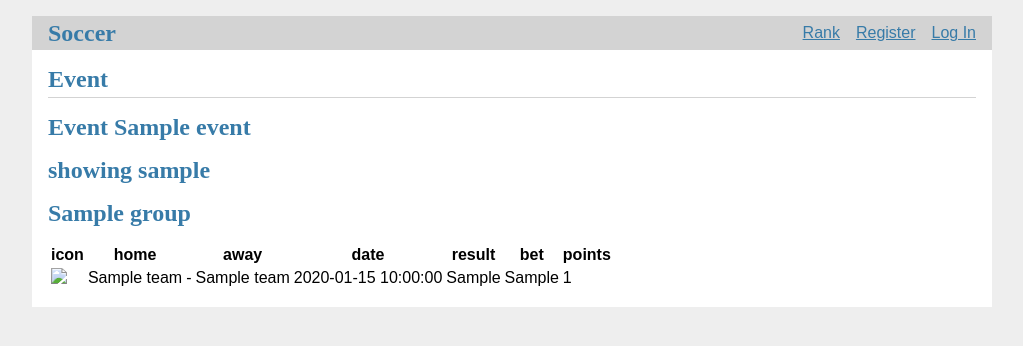
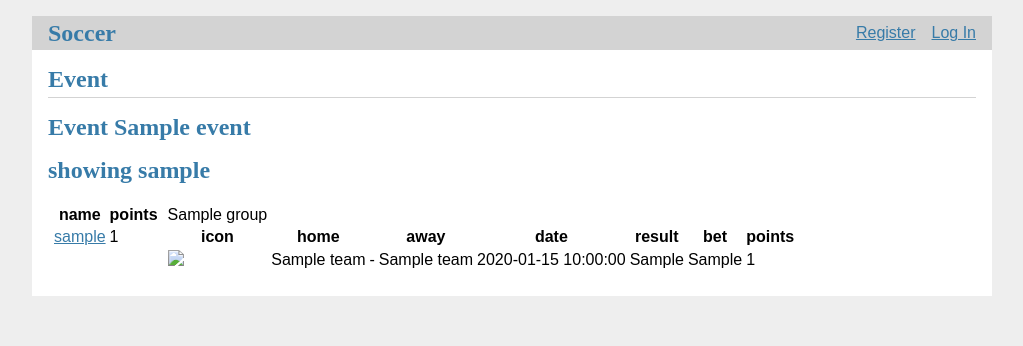
Before and after one commit to qflw/flask-soccer, a Flask app: template soccer/templates/event.html in a window 1280 px wide. Shown: the top 346 px of the page, without its empty margins (128-1151 px from the left). Run offline with Flask 2, Linux system fonts and the light colour scheme; the template is opened without the code that fills it: values that come from a table or form of the project are taken from there, others are empty; tables that the repository leaves empty hold one stand-in row (values such as "Sample post").

Commit message:
ranks are shown on main page

```diff
--- a/soccer/main/views.py
+++ b/soccer/main/views.py
@@ -47,15 +47,24 @@ def event():
         return "Hello, World %s" % escape(session['username'])
     '''
 
+    users = User.query.all()
+
+    def sort_by_points(elem):
+        return elem.get_points()
+
+    users.sort(reverse=True, key=sort_by_points)
+
     display_user = None
     user_id = request.args.get('user_id')
     if user_id:
         display_user = User.query.filter_by(id=user_id).first()
 
-    event = Event.query.first()
+    event = Event.query.filter_by(id=2018).first()
     if event:
         return render_template('event.html',
-                               event=event, display_user=display_user)
+                               event=event,
+                               display_user=display_user,
+                               ranked_users=users)
 
     abort(500)
 
@@ -117,9 +126,9 @@ def submitScore():
     if request.method == 'POST' and g.user:
         bet_string = request.form.get('bet')
         result_string = request.form.get('result')
-        match_id = request.form.get('match')
+        match_id = request.form.get('match_id')
 
-        if result_string:
+        if result_string and g.user.has_write_permission():
             match = Match.query.filter_by(id=match_id).first()
             match.result = result_string
             db.session.commit()
--- a/soccer/model.py
+++ b/soccer/model.py
@@ -87,7 +87,7 @@ class User(db.Model):
 class Team(db.Model):
     id = Column(Integer, primary_key=True)
     name = Column(String(50), unique=True, nullable=False)
-    short_name = Column(String(3), unique=True, nullable=False)
+    short_name = Column(String(3), unique=False, nullable=False)
 
     def __repr__(self):
         return '<Team %r %r>' % (self.name, self.short_name)
@@ -203,10 +203,22 @@ def parse_json(input_file):
     """parse"""
     input = open(input_file)
     data = json.load(input)
+    competition = data['competition']
+    event = Event.query.filter_by(id=competition["id"]).first()
+    if not event:
+        event = Event(id=competition["id"], name=competition["name"])
+        db.session.add(event)
+
     matches = data["matches"]
     for match in matches:
         home = match["homeTeam"]
         away = match["awayTeam"]
+        group_name = match["group"]
+        group = Group.query.filter_by(name=group_name).first()
+        if not group:
+            group = Group(name=group_name, event=event)
+            db.session.add(group)
+
         if not Team.query.filter_by(id=home["id"]).first():
             name = home["name"]
             t1 = Team(id=home["id"], name=name, short_name=name[:3])
@@ -218,13 +230,22 @@ def parse_json(input_file):
             db.session.add(t1)
 
         m = Match.query.filter_by(id=match["id"]).first()
-        if m:
-            m.group_id = 1
+        date = datetime.strptime(match["utcDate"], '%Y-%m-%dT%H:%M:%SZ')
+        score = match["score"]
+        fullTimeScore = score["fullTime"]
+        if not m:
+            m1 = Match(id=match["id"], home_id=home["id"],
+                       away_id=away["id"], datetime=date, group=group)
+            if score["winner"]:
+                m1.result = "{}:{}".format(fullTimeScore["homeTeam"],
+                                           fullTimeScore["awayTeam"])
+            db.session.add(m1)
         else:
-            date = datetime.strptime(match["utcDate"], '%Y-%m-%dT%H:%M:%SZ')
-            m1 = Match(id=match["id"], home_id=home["id"],
-                       away_id=away["id"], datetime=date, group_id=1)
-            db.session.add(m1)
+            m.group = group
+            m.datetime = date
+            if score["winner"]:
+                m.result = "{}:{}".format(fullTimeScore["homeTeam"],
+                                          fullTimeScore["awayTeam"])
 
     db.session.commit()
     click.echo('parsing done')
--- a/soccer/static/soccer.js
+++ b/soccer/static/soccer.js
@@ -43,9 +43,9 @@ function submitScoreInternal(text, parastr, elem)
 
 		data = "";
 		if (elem.name == "bet") {
-			data = "match=" + parastr + "&bet=" + text;
+			data = "match_id=" + parastr + "&bet=" + text;
 		} else {
-			data = "match=" + parastr + "&result=" + text;
+			data = "match_id=" + parastr + "&result=" + text;
 		}
 /*		params = parastr.split('_');
 		for (i = 0; i < params.length; i++) {
--- a/soccer/templates/base.html
+++ b/soccer/templates/base.html
@@ -5,7 +5,6 @@
 <nav>
   <h1><a href="{{ url_for('main.event') }}">Soccer</a></h1>
   <ul>
-    <li><a href="{{ url_for('main.rank') }}">Rank</a>
     {% if g.user %}
       <li><span>{{ g.user['username'] }}</span>
       <li><a href="{{ url_for('main.logout') }}">Log Out</a>
--- a/soccer/templates/event.html
+++ b/soccer/templates/event.html
@@ -10,9 +10,26 @@
          <h1>showing {{ display_user.username }}</h1>
     {% endif %}
 
+    <table>
+    <td valign="top">
+    <table>
+        <tr>
+            <th>name</th>
+            <th>points</th>
+        </tr>
+        {% for user in ranked_users %}
+            <tr>
+                <td class="c1"><a href="{{ url_for('main.event', user_id=user.id) }}">{{ user.username }}</a></td>
+                <td class="c1">{{ user.get_points() }}</td>
+            </tr>
+        {% endfor %}
+    </table>
+    </td>
+
+    <td valign="top">
+    <table  style="display:inline-block;">
     {% for group in event.groups %}
-        <h1>{{ group.name }}</h1>
-        <table>
+        <tr><td>{{ group.name}}</td> </tr>
         <tr>
             <th scope="col">icon</th>
             <th scope="col">home</th>
@@ -47,6 +64,8 @@
             {% endif %}
         </tr>
         {% endfor %}
-        </table>
     {% endfor %}
+    </table>
+    </td>
+    </table>
 {% endblock %}
```
Also changed, not shown: tests/test_model parser.py (added, +37 -0 lines).
